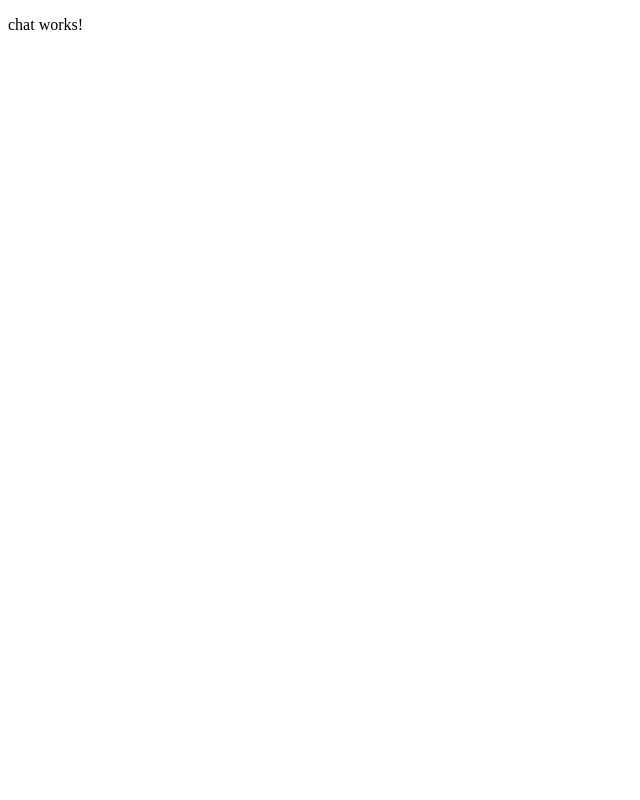
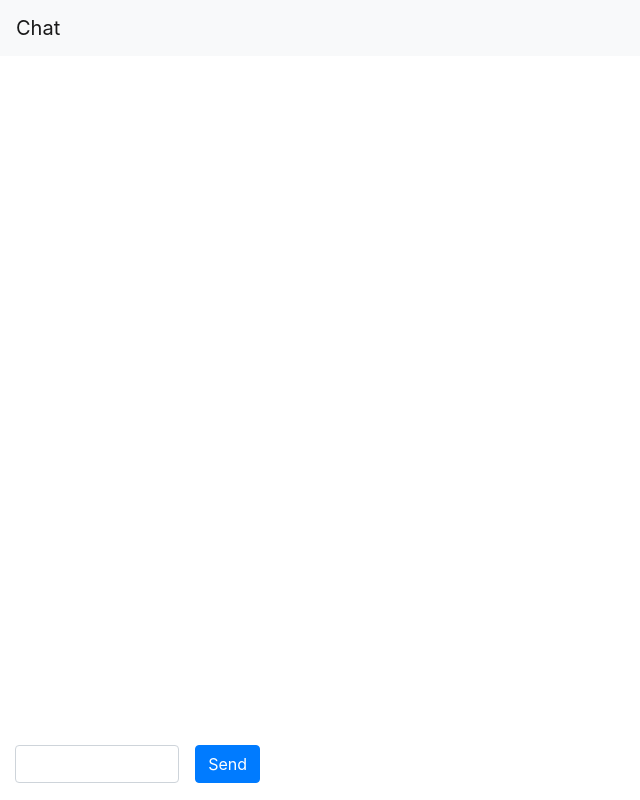
Before and after one commit to bcgov/issuer-kit-demo-verifier-chat, an Angular app in the folder chat-client/: page /chat in a window 1280 px wide. Shown: the whole page, without its empty margins (0-640 px from the left). Built offline with nearby package versions, Linux system fonts and the light colour scheme.

Commit message:
Adds styling and content to chat component
Signed-off-by: Akiff Manji <akiff.manji@gmail.com>

```diff
--- a/chat-client/angular.json
+++ b/chat-client/angular.json
@@ -28,9 +28,13 @@
               "src/assets"
             ],
             "styles": [
-              "src/styles.scss"
+              "src/styles.scss",
+              "node_modules/bootstrap/dist/css/bootstrap.min.css"
             ],
-            "scripts": []
+            "scripts": [
+              "node_modules/jquery/dist/jquery.min.js",
+              "node_modules/bootstrap/dist/js/bootstrap.min.js"
+            ]
           },
           "configurations": {
             "production": {
--- a/chat-client/package.json
+++ b/chat-client/package.json
@@ -19,6 +19,8 @@
     "@angular/platform-browser": "~10.0.9",
     "@angular/platform-browser-dynamic": "~10.0.9",
     "@angular/router": "~10.0.9",
+    "bootstrap": "^4.5.3",
+    "jquery": "^3.5.1",
     "rxjs": "~6.5.5",
     "tslib": "^2.0.0",
     "zone.js": "~0.10.3"
--- a/chat-client/src/app/chat/components/chat/chat.component.html
+++ b/chat-client/src/app/chat/components/chat/chat.component.html
@@ -1 +1,55 @@
-<p>chat works!</p>
+<header>
+    <nav class="navbar navbar-expand-lg navbar-light bg-light">
+        <div class="navbar-brand">Chat</div>
+    </nav>
+</header>
+
+<main>
+    <aside *ngIf="users$ | async as users">
+        <header>
+            <h4>
+                <span>{{ users?.length | number }}</span> users
+            </h4>
+        </header>
+        <div class="users">
+            <ul class="list-unstyled">
+                <li class="media" *ngFor="let user of users">
+                    <span class="avatar m-1 p-3">{{ user?.firstName?.substring(0, 1) | uppercase }}</span>
+                    <div class="media-body mr-1">
+                        <div class="name mt-1">{{ user?.firstName }}&nbsp;{{ user?.lastName }}</div>
+                        <div class="province mb-1">{{ user?.province }}</div>
+                    </div>
+                </li>
+            </ul>
+        </div>
+        <footer>
+            <a href="#" id="logout" class="btn btn-secondary" (click)="logOut()">
+                Sign Out
+            </a>
+        </footer>
+    </aside>
+
+    <div class="main">
+        <div class="chat" #chat [scrollTop]="chat.scrollHeight - chat.clientHeight">
+            <div class="message m-2" *ngFor="let message of messages$ | async">
+                <div class="message-wrapper">
+                    <div class="message-header">
+                        <span class="username"
+                            [title]="message?.user?.province">{{ message?.user?.firstName }}&nbsp;{{ message?.user?.lastName }}</span>
+                        <span class="sent-date ml-1">({{ message?.createdAt | date:'MMM dd, hh:mm:ss' }})</span>
+                    </div>
+                    <p class="message-content">{{ message?.text }}</p>
+                </div>
+            </div>
+        </div>
+        <div class="chat-form">
+            <form>
+                <div id="sendMessage" class="form-group col-12">
+                    <input #message type="text" name="text" class="form-control">
+                    <button class="btn btn-primary"
+                        (click)="sendMessage(message.value); message.value = ''">Send</button>
+                </div>
+            </form>
+        </div>
+    </div>
+</main>
--- a/chat-client/src/app/chat/components/chat/chat.component.scss
+++ b/chat-client/src/app/chat/components/chat/chat.component.scss
@@ -0,0 +1,106 @@
+header {
+    position: sticky;
+    top: 0;
+}
+
+main {
+    display: grid;
+    grid-template-columns: 275px 1fr;
+
+    header {
+        grid-area: 'header';
+        padding: 1rem;
+        background-color: white;
+    }
+
+    aside {
+        overflow: scroll;
+        display: grid;
+        grid:
+            'header' auto
+            'users' 1fr
+            'footer' 71px;
+        height: calc(100vh - 56px);
+
+        .avatar {
+            width: 36px;
+            height: 36px;
+            display: flex;
+            justify-content: center;
+            align-items: center;
+            font-size: x-large;
+            border: 1px solid lightgray;
+            border-radius: 0.25rem;
+        }
+
+        .media:first-of-type {
+            .media-body {
+                border-top: 0.5px solid lightgray;
+            }
+        }
+
+        .media-body {
+            font-size: small;
+            border-bottom: 0.5px solid lightgray;
+
+            .province {
+                font-style: italic;
+                color: gray;
+            }
+        }
+
+        footer {
+            grid-area: 'footer';
+            padding: 1rem;
+            position: sticky;
+            background: white;
+            bottom: 0;
+            a {
+                width: 100%;
+            }
+        }
+    }
+
+    .main {
+        overflow: scroll;
+        display: grid;
+        grid:
+            'chat' 1fr
+            'chat-form' 71px;
+        height: calc(100vh - 56px);
+
+        .chat {
+            grid-area: 'chat';
+
+            .message {
+                .message-header {
+                    font-size: small;
+                    .username {
+                        font-weight: bold;
+                    }
+                    .sent-date {
+                        color: gray;
+                    }
+                }
+            }
+        }
+
+        .chat-form {
+            grid-area: 'chat-form';
+            position: sticky;
+            bottom: 0;
+            background-color: white;
+            padding-top: 1rem;
+        }
+    }
+}
+
+#sendMessage {
+    display: flex;
+    flex-direction: row;
+    justify-content: space-between;
+
+    button {
+        margin: 0 0 0 1rem;
+    }
+}
--- a/chat-client/src/app/chat/components/chat/chat.component.ts
+++ b/chat-client/src/app/chat/components/chat/chat.component.ts
@@ -1,15 +1,21 @@
-import { Component, OnInit } from '@angular/core';
+import { ChangeDetectionStrategy, Component } from '@angular/core';
+
+import { Observable } from 'rxjs';
 
 @Component({
   selector: 'app-chat',
   templateUrl: './chat.component.html',
-  styleUrls: ['./chat.component.scss']
+  styleUrls: ['./chat.component.scss'],
+  changeDetection: ChangeDetectionStrategy.OnPush
 })
-export class ChatComponent implements OnInit {
+export class ChatComponent {
+  messages$: Observable<any[]>;
+  users$: Observable<any[]>;
 
   constructor() { }
 
-  ngOnInit(): void {
-  }
+  sendMessage(message: string) { }
+
+  logOut() { }
 
 }
```
Also changed, not shown: 1 other file (tests, documents, lock files or other folders).
